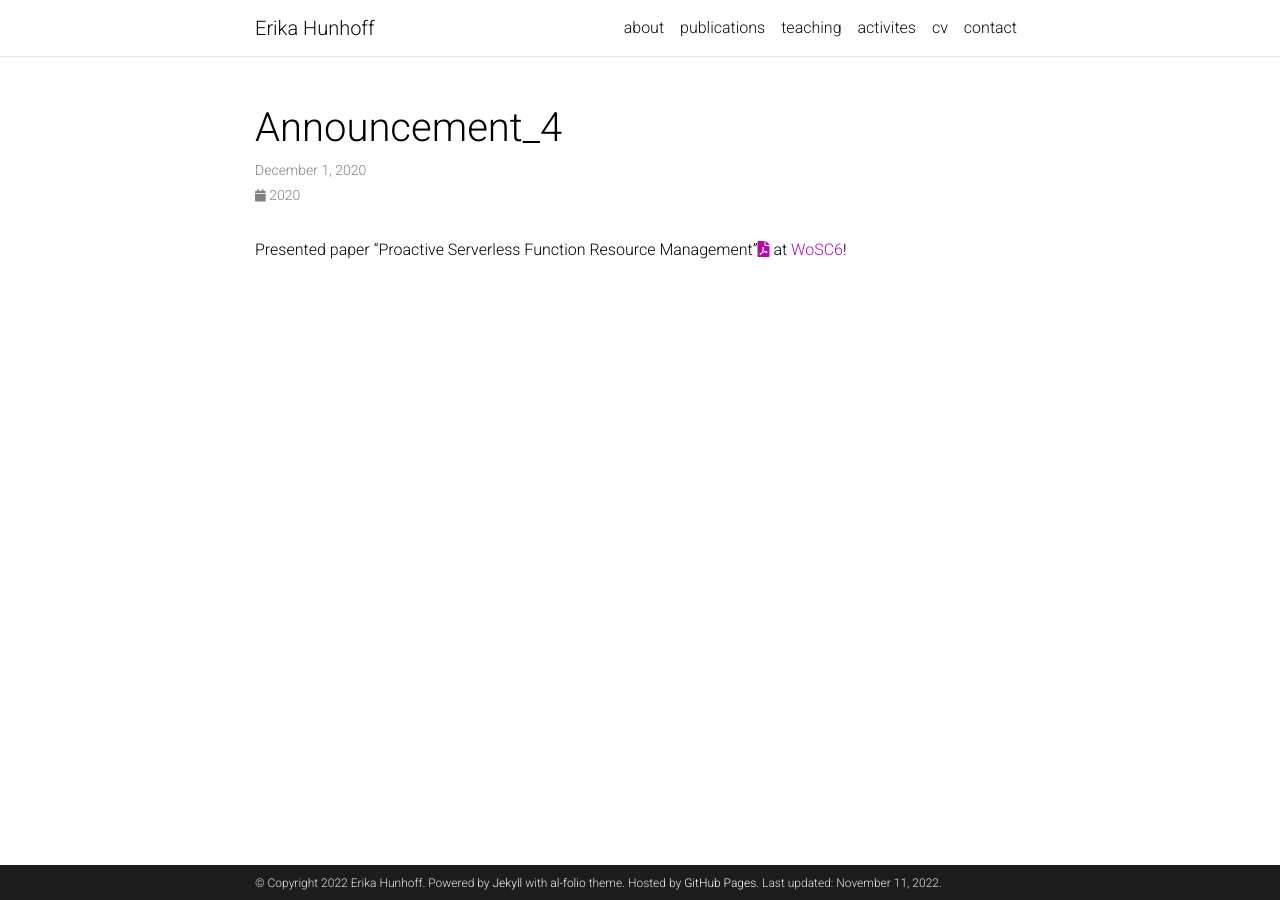
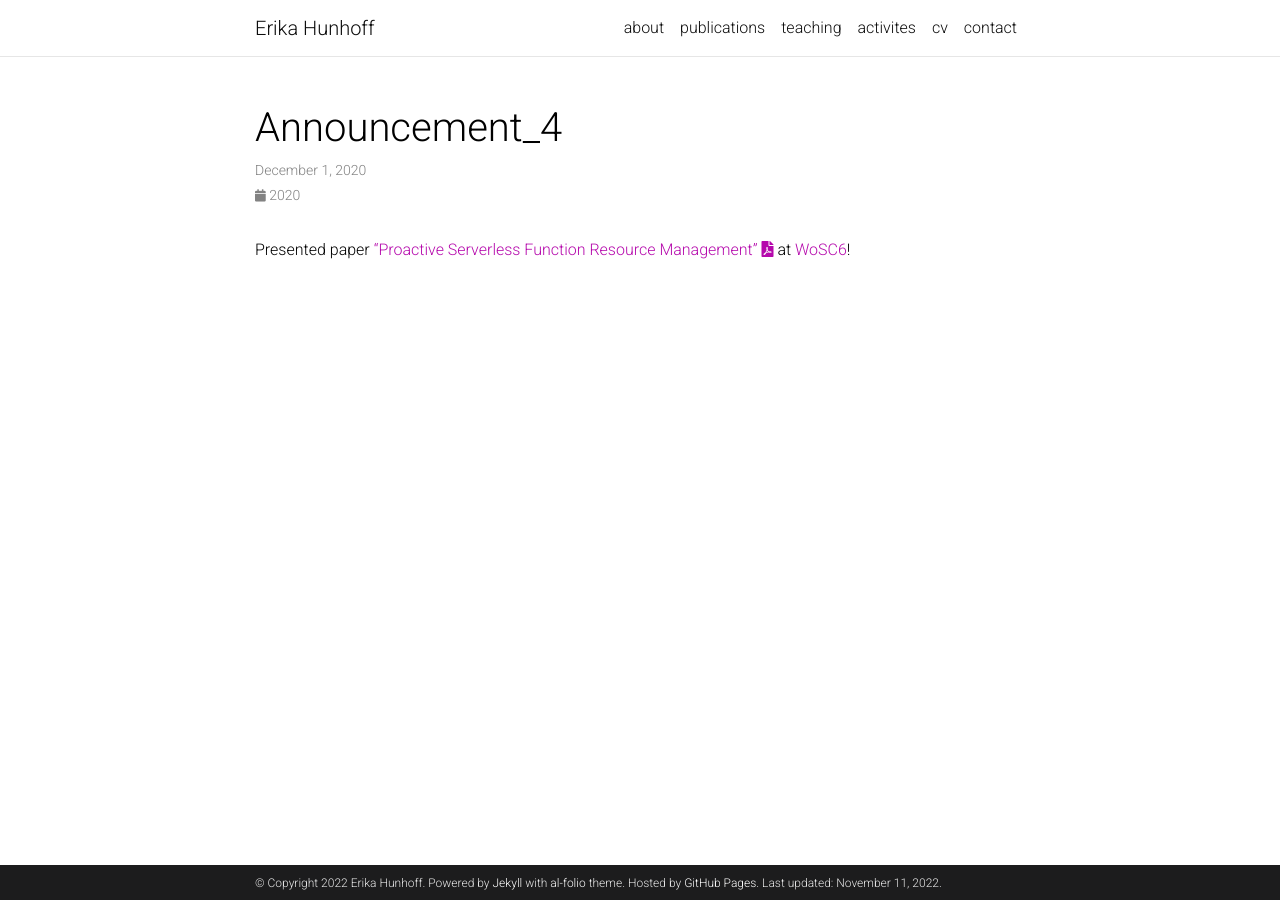
Before and after one commit to hunhoffe/hunhoffe.github.io, a Jekyll site: the page built from _news/announcement_4.md, in a window 1280 px wide. Built offline with Jekyll 4.4.1, drawn with Linux system fonts in a browser that asks for light colours; full-size pictures stand in for the smaller copies a plugin makes; comment, search, counter and statistics services are not loaded; a style sheet for code colours, icons or effects is not loaded.

Commit message:
Still fixing up announcement format

```diff
--- a/_news/announcement_4.md
+++ b/_news/announcement_4.md
@@ -4,4 +4,4 @@
 inline: true
 ---
 
-Presented paper "Proactive Serverless Function Resource Management"<a href="{{ 'wosc6.pdf' | prepend: 'assets/pdf/' | relative_url}}" target="_blank" rel="noopener noreferrer"><i class="fas fa-file-pdf"></i></a> at [WoSC6](https://www.serverlesscomputing.org/wosc6/)!
+Presented paper <a href="{{ 'wosc6.pdf' | prepend: 'assets/pdf/' | relative_url}}" target="_blank" rel="noopener noreferrer">"Proactive Serverless Function Resource Management" <i class="fas fa-file-pdf"></i></a> at [WoSC6](https://www.serverlesscomputing.org/wosc6/)!
```
Also changed, not shown: _news/announcement_2.md (+1 -1 lines).
